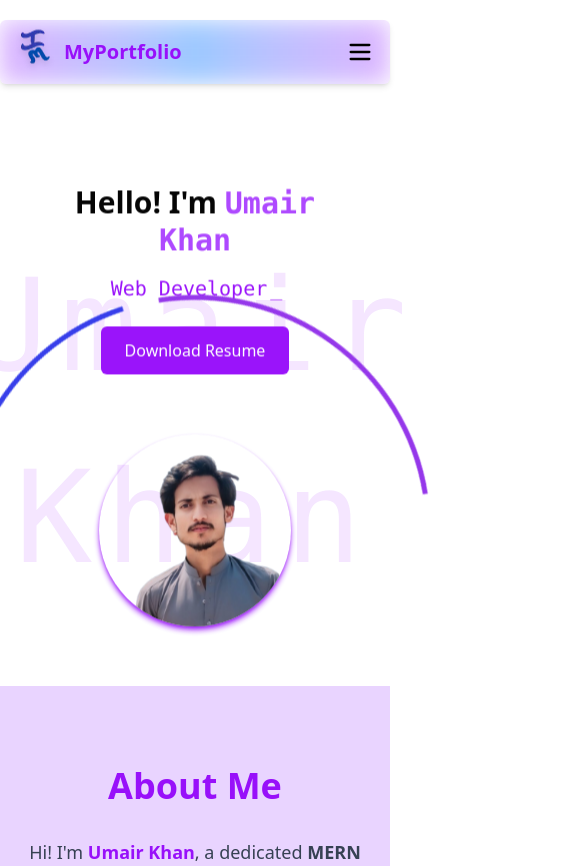
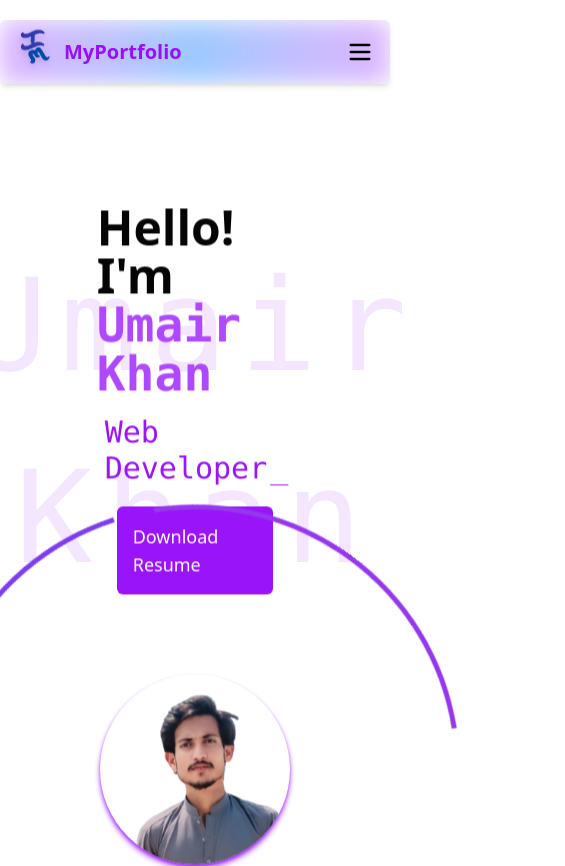
Before and after one commit to mrumairkhan74/mrumairkhan74-portfolio, a React (Vite) app: page / in a window 390 px wide. Shown: the top 866 px of the page, 565 px wide, since content can reach past the window. Built offline with nearby package versions, Linux system fonts and the light colour scheme.

Commit message:
Responsive-1

```diff
--- a/src/components/background/Loading.jsx
+++ b/src/components/background/Loading.jsx
@@ -9,7 +9,7 @@ const Loading = () => {
         className="absolute top-1/2 left-1/2 -translate-x-1/2 -translate-1/2"
         alt=""
       />
-      <span className="absolute top-1/2 left-1/2 -translate-x-1/2 -translate-1/2 spin2 animate-spin bg-transparent rounded-[50%] p-16 border-7 border-t-blue-800 border-r-purple-800 border-l-0 border-b-0 "></span>
+      <span className="absolute top-1/2 left-1/2 -translate-x-1/2 -translate-1/2 spin2  bg-transparent rounded-[50%] p-16 border-7 border-t-blue-800 border-r-purple-800 border-l-0 border-b-0 "></span>
       <span className="absolute top-1/2 left-1/2 -translate-x-1/2 -translate-1/2 reserve bg-transparent rounded-[50%] p-12 border-7 border-l-purple-800 border-b-blue-800 border-t-0 border-r-0 "></span>
     </div>
   );
--- a/src/components/pages/Home.jsx
+++ b/src/components/pages/Home.jsx
@@ -47,20 +47,19 @@ const Home = () => {
         animate={{ opacity: 1, y: 0 }}
         transition={{ duration: 0.8 }}
         data-aos="fade-up"
-        className={`px-4 py-10 md:py-20 relative flex flex-col md:flex-row justify-around items-center transition-opacity duration-1000 z-10 ${
+        className={`m-20 relative flex flex-col  md:flex-row justify-around items-center transition-opacity duration-1000 z-10 ${
           fadeIn ? "opacity-100" : "opacity-0"
         }`}
       >
-        {/* Left: Text section */}
-        <div className="flex-1 m-5 p-5 rounded-lg text-center md:text-left">
-          <h1 className="text-3xl sm:text-4xl md:text-5xl font-semibold">
+        <div className="flex-1 m-5 p-5 rounded-lg">
+          <h1 className="text-5xl font-semibold bounce">
             Hello! I'm{" "}
             <span className="text-purple-500 font-mono">
               Umair <span>Khan</span>
             </span>
           </h1>
 
-          <h2 className="text-xl sm:text-2xl md:text-3xl text-purple-600 font-mono mt-4 px-2">
+          <h2 className="text-3xl text-purple-600 font-mono mt-4 px-2">
             <Typewriter
               words={titles}
               loop={true}
@@ -72,33 +71,28 @@ const Home = () => {
             />
           </h2>
 
-          <div className="flex justify-center md:justify-start mt-6">
+          <div className="flex m-5">
             <a
               href="https://drive.google.com/file/d/1PDzwgE3HYjAQWPmhxjITFoOhNEQVGO0_/view?usp=sharing"
               target="_blank"
               rel="noopener noreferrer"
-              className="bg-purple-600 px-6 py-3 rounded-md text-base md:text-lg text-white hover:bg-purple-700 transition-colors"
+              className="bg-purple-600 p-4 rounded-md text-lg text-white hover:bg-purple-700 transition-colors"
             >
               Download Resume
             </a>
           </div>
         </div>
 
-        {/* Right: Image section */}
         <div className="flex-1 m-5 flex justify-center items-center relative">
-          <div className="relative w-48 h-48 sm:w-56 sm:h-56 md:w-64 md:h-64 lg:w-72 lg:h-72">
-            <img
-              src="/images/pfp.png"
-              alt="Portrait of Umair Khan"
-              className="w-full h-full object-cover rounded-full shadow-md shadow-purple-600 hover:rotate-360 transition-transform duration-500"
-              loading="lazy"
-            />
-            <span className="absolute top-1/2 left-1/2 -translate-x-1/2 -translate-y-1/2 border-5 border-r-purple-500 border-l-0 border-t-0 border-b-0 p-[120%] spinning-border rounded-full"></span>
-            <span className="absolute top-1/2 left-1/2 -translate-x-1/2 -translate-y-1/2 border-5 border-r-purple-500 border-l-0 border-t-0 border-b-0 p-[120%] spinning-border2 rounded-full"></span>
-          </div>
+          <img
+            src="./images/pfp.png"
+            alt="Profile"
+            className="rounded-full shadow-md shadow-purple-600 hover:rotate-360 transition-transform duration-500"
+          />
+          <span className="absolute top-1/2 left-1/2 -translate-x-1/2 -translate-y-1/2 border-5 border-r-purple-500 border-l-0 border-t-0 border-b-0  p-[260px] spinning-border rounded-[50%] "></span>
+          <span className="absolute top-1/2 left-1/2 -translate-x-1/2 -translate-y-1/2 border-5 border-r-purple-500 border-l-0 border-t-0 border-b-0  p-[260px] spinning-border2 rounded-[50%]"></span>
         </div>
       </motion.main>
-
       <About />
       <Projects />
       <Skills />
--- a/src/components/styles/styles.css
+++ b/src/components/styles/styles.css
@@ -1,30 +1,87 @@
+/* Generic spinning animation - clockwise */
+.spin2 {
+  animation: loading-1 0.5s 0s infinite;
+}
 .reserve {
-  animation: spin 0.5s 0s infinite;
+  animation: loading-2 0.5s 0s infinite;
 }
-@keyframes spin {
-  0% {
+@keyframes loading-1 {
+  from {
     transform: rotate(0deg);
   }
-  100% {
-    transform: rotate(-360deg);
-  }
-}
-.spin2 {
-  animation: spin2 0.5s 0s infinite;
-}
-@keyframes spin2 {
-  0% {
-    transform: rotate(0deg);
-  }
-  100% {
+  to {
     transform: rotate(360deg);
   }
 }
 
-.new-1 {
-  animation: new1 1s ease-in-out 0s infinite;
+/* Generic spinning animation - counter-clockwise */
+@keyframes loading-2 {
+  from {
+    transform: rotate(0deg);
+  }
+  to {
+    transform: rotate(-360deg);
+  }
 }
-@keyframes new1 {
+@keyframes spin {
+  from {
+    transform: rotate(0deg);
+  }
+  to {
+    transform: rotate(360deg);
+  }
+}
+
+/* Generic spinning animation - counter-clockwise */
+@keyframes spin-reverse {
+  from {
+    transform: rotate(0deg);
+  }
+  to {
+    transform: rotate(-360deg);
+  }
+}
+/* Spinning Border 1 */
+.spinning-border {
+  width: 70vw;
+  max-width: 280px;
+  height: 70vw;
+  max-height: 280px;
+  border: 5px solid transparent;
+  border-right-color: #9333ea; /* Tailwind's purple-600 */
+  border-radius: 50%;
+  animation: spin 2s linear infinite;
+}
+
+/* Spinning Border 2 */
+.spinning-border2 {
+  width: 70vw;
+  max-width: 280px;
+  height: 70vw;
+  max-height: 280px;
+  border: 5px solid transparent;
+  border-right-color: #7c3aed; /* Tailwind purple-700 */
+  border-radius: 50%;
+  animation: spin-reverse 4s linear infinite;
+}
+
+/* Bounce text animation */
+@keyframes bounce {
+  0%,
+  100% {
+    transform: translateY(0);
+  }
+  50% {
+    transform: translateY(-15px);
+  }
+}
+
+.bounce {
+  animation: bounce 2s infinite;
+}
+
+/* Pulse scale-in animation */
+@keyframes scale-in {
   0% {
     transform: scale(0.9);
     opacity: 0;
@@ -38,47 +95,6 @@
   }
 }
 
-
-/* styles.css */
-.spinning-border {
-    width: 280px;
-    height: 280px;
-    border: 5px solid transparent;
-    border-right-color: #9333ea; /* Tailwind's purple-600 */
-    border-radius: 50%;
-    animation: spin 2s linear infinite;
-  }
-
-  @keyframes spin {
-    to {
-      transform: rotate(360deg);
-    }
-  }
-.spinning-border2 {
-    width: 280px;
-    height: 280px;
-    border: 5px solid transparent;
-    border-right-color: #333cea; /* Tailwind's purple-600 */
-    border-radius: 50%;
-    animation: spin3 4s linear infinite;
-  }
-
-  @keyframes spin3 {
-    to {
-      transform: rotate(-360deg);
-    }
-  }
-
-  /* styles.css */
-@keyframes bounce {
-    0%, 100% {
-      transform: translateY(0);
-    }
-    50% {
-      transform: translateY(-15px);
-    }
-  }
-
-  .bounce {
-    animation: bounce 2s infinite;
-  }
+.scale-in {
+  animation: scale-in 1s ease-in-out infinite;
+}
```
